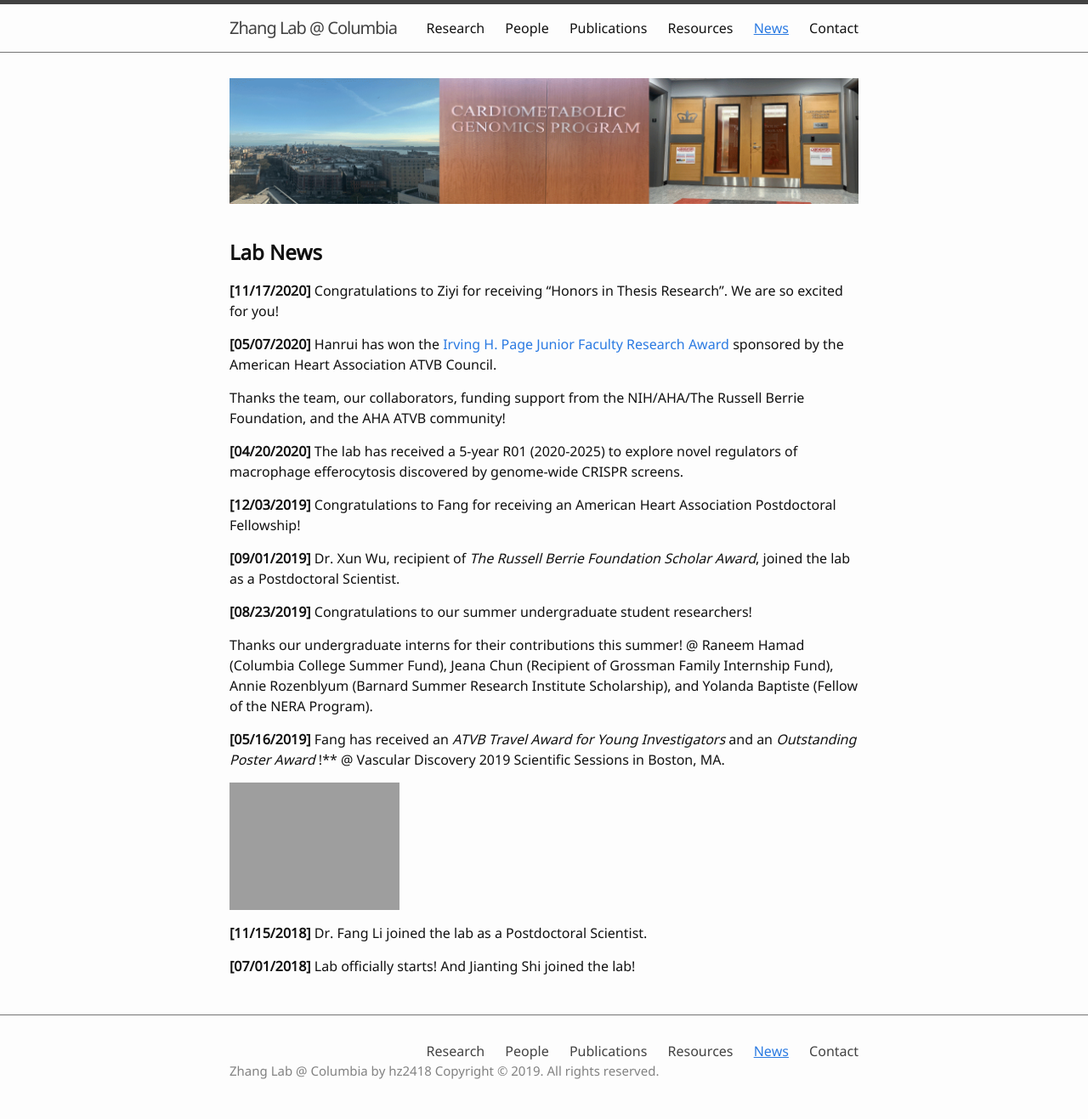
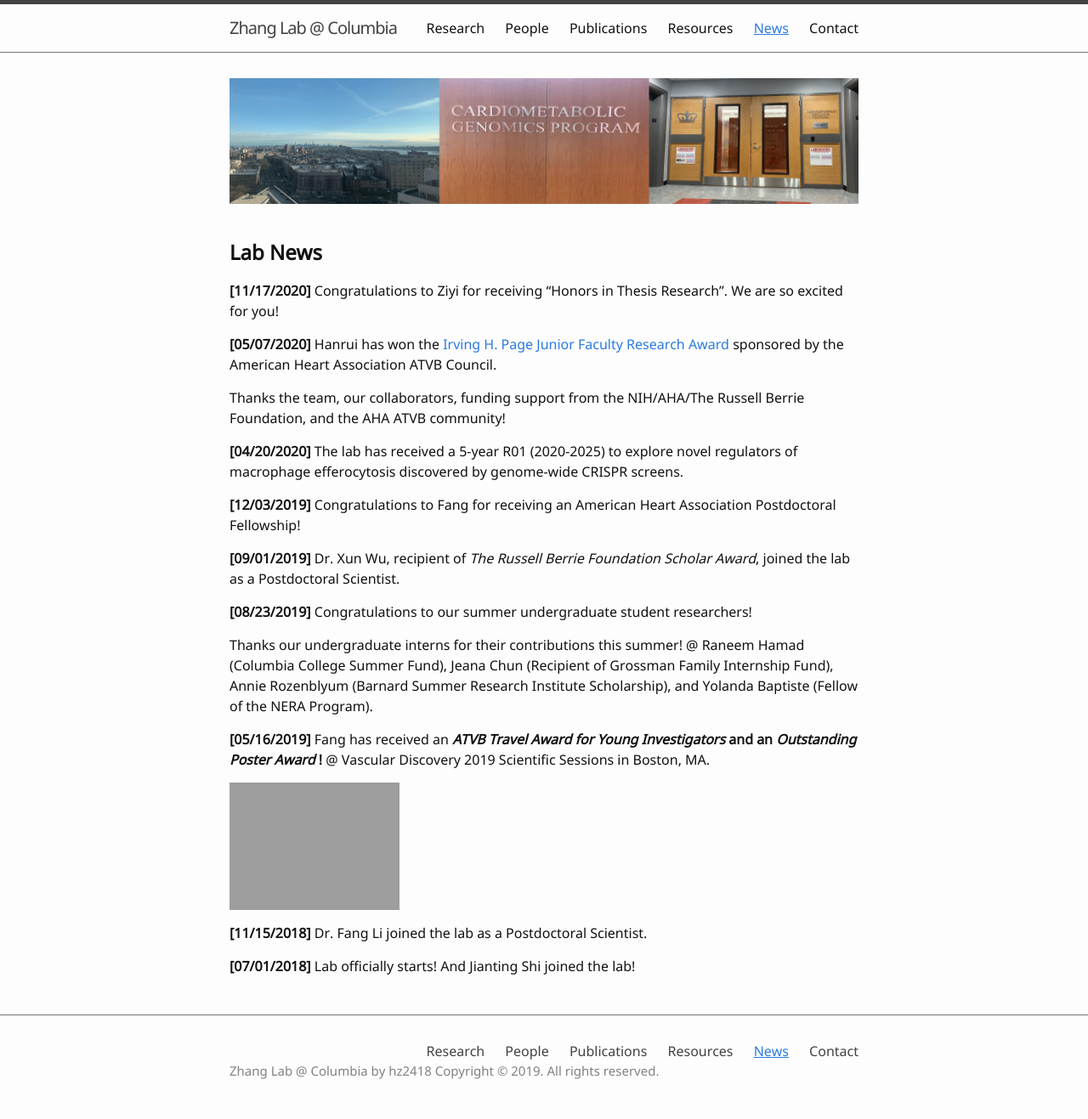
Before and after one commit to hanruizhang/zhanglab, a Jekyll site: the page built from 5_News.md, in a window 1280 px wide. Shown: the whole page at 85% size. Built offline with Jekyll 4.4.1, drawn with Linux system fonts in a browser that asks for light colours.

Commit message:
Update 5_News.md

```diff
--- a/5_News.md
+++ b/5_News.md
@@ -21,7 +21,7 @@ Thanks the team, our collaborators, funding support from the NIH/AHA/The Russell
 #### **[08/23/2019]** Congratulations to our summer undergraduate student researchers!
 
 Thanks our undergraduate interns for their contributions this summer! @ Raneem Hamad (Columbia College Summer Fund), Jeana Chun (Recipient of Grossman Family Internship Fund), Annie Rozenblyum (Barnard Summer Research Institute Scholarship), and Yolanda Baptiste (Fellow of the NERA Program).
-#### **[05/16/2019]** Fang has received an _ATVB Travel Award for Young Investigators_ and an _Outstanding Poster Award_ !** @ Vascular Discovery 2019 Scientific Sessions in Boston, MA.
+#### **[05/16/2019]** Fang has received an **_ATVB Travel Award for Young Investigators_ and an _Outstanding Poster Award_ !** @ Vascular Discovery 2019 Scientific Sessions in Boston, MA.
 <img src="{{ '/images/2019ATVB_TravelAward.jpg' | absolute_url }}" alt="2019ATVB_TravelAward" width="200">
 
 #### **[11/15/2018]** Dr. Fang Li joined the lab as a Postdoctoral Scientist.
```
